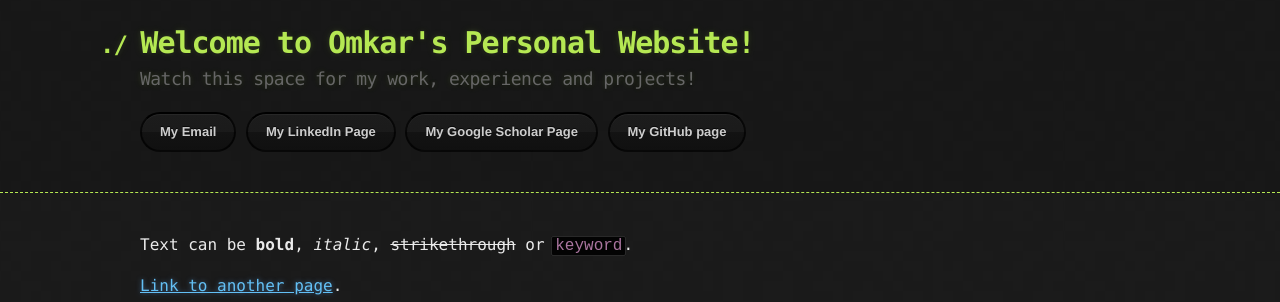
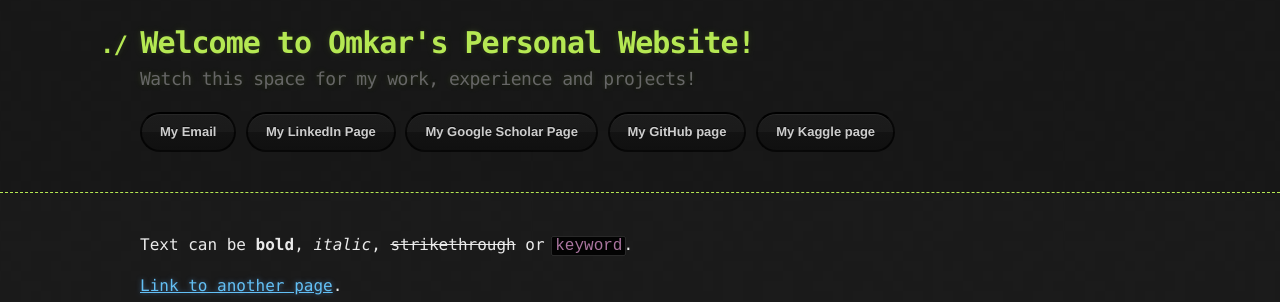
Before and after one commit to osabnis/osabnis.github.io, a Jekyll site: the page built from index.md, in a window 1280 px wide and 900 px high. Shown: the top 302 px of the window. Built offline with Jekyll 4.4.1, drawn with Linux system fonts in a browser that asks for light colours.

Commit message:
Update default.html

```diff
--- a/_layouts/default.html
+++ b/_layouts/default.html
@@ -25,6 +25,7 @@
             <a href="https://www.linkedin.com/in/ovs3103/" class="btn btn-linkedin"><span class="fa fa-linkedin-square"></span>My LinkedIn Page</a>
             <a href="https://scholar.google.com/citations?user=XCZbtzgAAAAJ&hl=en&oi=ao" class="btn"><span class="fa fa-graduation-cap"></span>My Google Scholar Page</a>
             <a href="https://github.com/osabnis" class="btn btn-email"><span class="fa fa-envelope"></span>My GitHub page</a>
+            <a href="https://www.kaggle.com/omkarsabnis" class="btn btn-email"><span class="fa fa-envelope"></span>My Kaggle page</a>
           {% endif %}
 
         </section>
```
